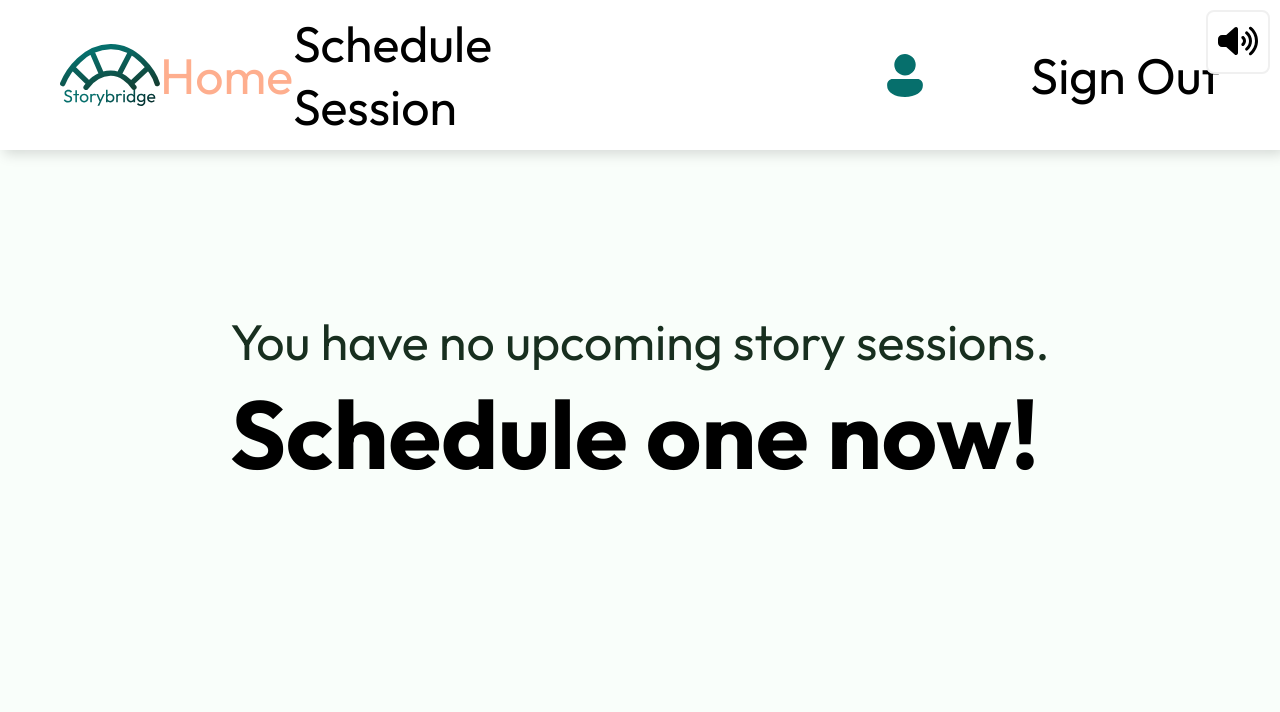
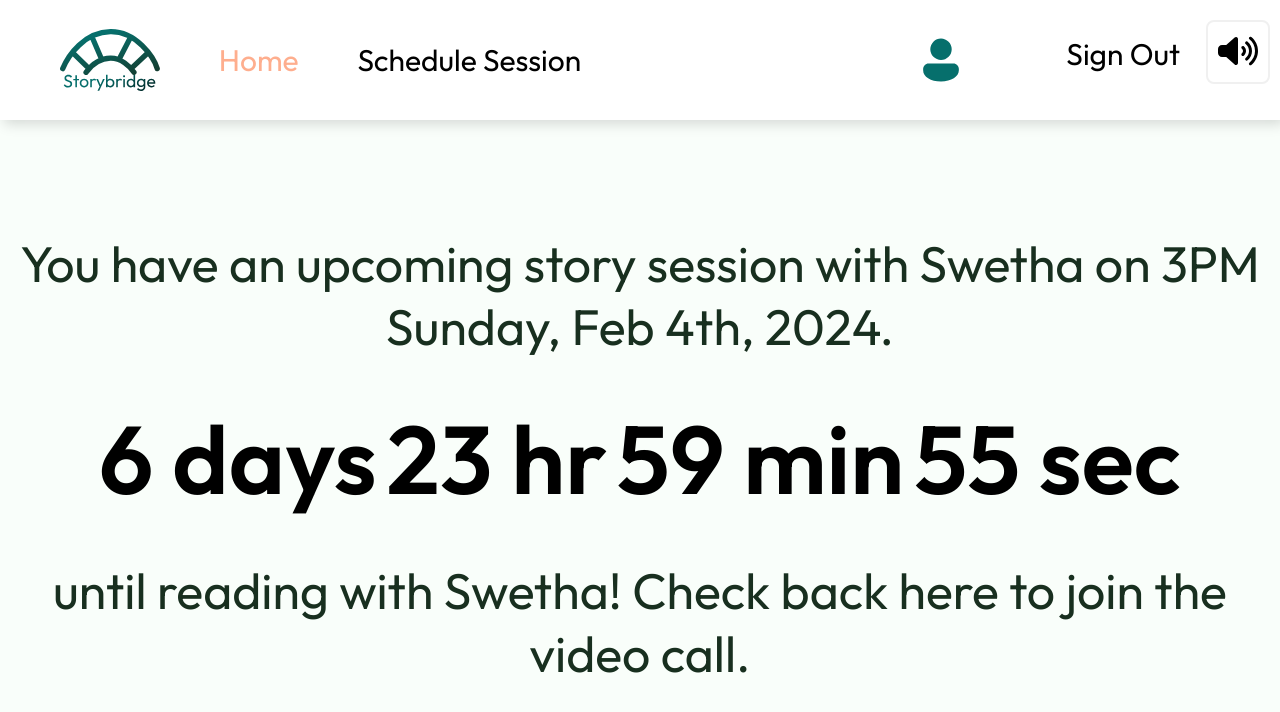
Before and after one commit to s-palakur/story-bridge, a Next.js app in the folder storybridge/: page /dashboard in a window 1280 px wide. Shown: the top 712 px of the page. Built offline with nearby package versions, Linux system fonts and the light colour scheme; no server answers; the database is empty.

Commit message:
navbar frontend

```diff
--- a/storybridge/app/Navbar.js
+++ b/storybridge/app/Navbar.js
@@ -36,22 +36,22 @@ export default function Navbar({ pageName = "Home" }) {
       <div className={styles.left}>
         <img src="/logo.svg" alt="logo" width="100" />
         <Link href="/dashboard">
-          <h1 style={getLinkStyle("dashboard")}>Home</h1>
+          <h2 style={getLinkStyle("dashboard")}>Home</h2>
         </Link>
         <Link href="/scheduling">
-          <h1 style={getLinkStyle("scheduling")}>Schedule Session</h1>
+          <h2 style={getLinkStyle("scheduling")}>Schedule Session</h2>
         </Link>
         <Link href="/shop">
-          {isKidUser && <h1 style={getLinkStyle("shop")}>Shop</h1>}
+          {isKidUser && <h2 style={getLinkStyle("shop")}>Shop</h2>}
         </Link>
       </div>
       <div className={styles.right}>
       {isKidUser && <img src="/coin.svg" alt="coin" width="50" />}
       {isKidUser && points !== null && <div>{points}</div>}
         <img src="/profile.svg" alt="profile" width="50" />
-        <h1 style={getLinkStyle("sign out")} onClick={() => logOut()}>
+        <h2 style={{ ...getLinkStyle("sign out"), marginRight: "40px" }} onClick={() => logOut()}>
           Sign Out
-        </h1>
+        </h2>
       </div>
     </div>
   );
--- a/storybridge/app/Navbar.module.css
+++ b/storybridge/app/Navbar.module.css
@@ -4,7 +4,7 @@
     width: 100%;
     display: flex;
     flex-direction: row;
-    height: 150px;
+    height: 100px;
     padding: 60px;
     align-items: center;
     justify-content: space-between;
@@ -15,7 +15,9 @@
     align-items: center;
     justify-content: space-between;
     width: 50%;
+    font-size: 1px;
 }
+
 .right {
     gap:100px;
     display: flex;
--- a/storybridge/app/dashboard/Dash.module.css
+++ b/storybridge/app/dashboard/Dash.module.css
@@ -58,7 +58,7 @@
 
   .buttontts {
     position: fixed;
-    top: 10px;
+    top: 20px;
     right: 10px;
     background-color: white;
     color: black;
--- a/storybridge/app/dashboard/page.jsx
+++ b/storybridge/app/dashboard/page.jsx
@@ -10,7 +10,7 @@ import CountdownTimer from "./CountdownTimer";
 export default function Home() {
   const targetDate = new Date();
   targetDate.setDate(targetDate.getDate() + 7);
-  const hasSession = false;
+  const hasSession = true;
   // TODO: dynamically set
 
   return (
```
